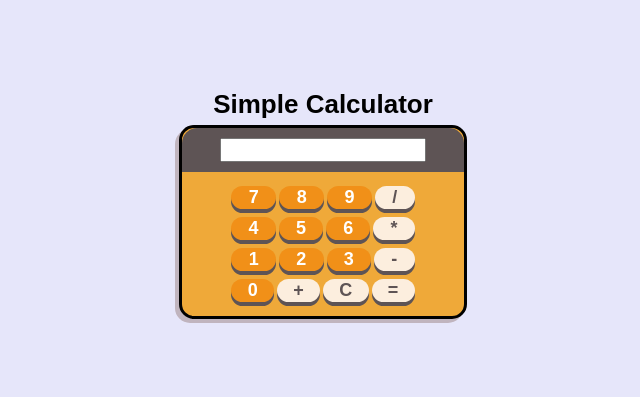
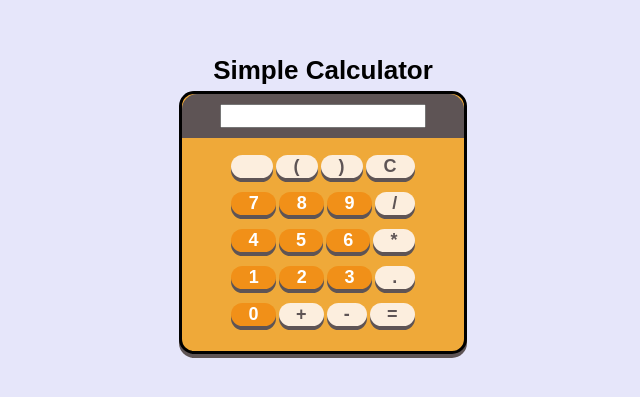
Before and after one commit to mafer-mafer/calculator, a React (Create React App) app: page / in a window 1280 px wide. Shown: the part 109-506 px from the top of the page, without its empty margins (317-957 px from the left). Built offline with nearby package versions, Linux system fonts and the light colour scheme.

Commit message:
calculations and decimals work

```diff
--- a/src/App.css
+++ b/src/App.css
@@ -32,9 +32,10 @@ form {
   display: flex;
   flex-direction: column;
   border: 3px solid #000000;
-  box-shadow: -4px 4px #c0b4be;
+  box-shadow: 0px 4px #5e5455;
   border-radius: 15px;
   background-color: #efa939;
+  padding-bottom: 8px;
   margin-bottom: 200px;
 }
 
@@ -50,6 +51,7 @@ form {
 form input {
   width: 70%;
   font-size: calc(8px + 1vmin);
+  text-align: right;
 }
 
 .buttons-container {
@@ -65,8 +67,8 @@ form input {
   display: flex;
   justify-content: left;
   margin: auto;
-  padding-top: 4px;
-  padding-bottom: 4px;
+  padding-top: 7px;
+  padding-bottom: 7px;
   gap: 2px 3px;
 }
 
--- /dev/null
+++ b/src/Calculations.js
@@ -0,0 +1,65 @@
+export default function calc(string) {
+  let output;
+  let operators = {
+    add: "+",
+    sub: "-",
+    div: "/",
+    mlt: "*",
+  };
+  let parenthesis = {
+    left: "(",
+    right: ")",
+  };
+  //setting the order of operations
+  operators.order = [
+    [operators.mlt],
+    [operators.div],
+    [operators.add],
+    [operators.sub],
+  ];
+
+  for (let i = 0; i < string.length; i++) {
+    if (string[i] === "." && isNaN(string[i - 1])) {
+      string = string.slice(0, i) + "0" + string.slice(i);
+    }
+  }
+  console.log(string);
+  loopThrough(string);
+
+  function loopThrough(string) {
+    let n = operators.order.length;
+
+    for (let i = 0; i < n; i++) {
+      // Checking for operators in between numbers or floats
+      let re = new RegExp(
+        "(\\d+\\.?\\d*)([\\" +
+          operators.order[i].join("\\") +
+          "])(\\d+\\.?\\d*)"
+      );
+      //resetting last index to begin search at index 0
+      re.lastIndex = 0;
+      //  Loop while the specific operator is still existant in string
+      while (re.test(string)) {
+        output = calculate(RegExp.$1, RegExp.$2, RegExp.$3);
+        if (isNaN(output) || !isFinite(output)) return output; // exit early if not a number
+        string = string.replace(re, output); //replace num/operator/num with the output
+      }
+    }
+  }
+
+  function calculate(a, op, b) {
+    //ensuring there is a 0 before the decimals and convert to num
+    a = parseFloat(a);
+    b = parseFloat(b);
+    return op === operators.add
+      ? a + b
+      : op === operators.sub
+      ? a - b
+      : op === operators.div
+      ? a / b
+      : op === operators.mlt
+      ? a * b
+      : "";
+  }
+  return output;
+}
--- a/src/Calculator.js
+++ b/src/Calculator.js
@@ -1,4 +1,5 @@
 import React from "react";
+import calc from "./Calculations";
 
 export class Calculator extends React.Component {
   constructor() {
@@ -12,13 +13,9 @@ export class Calculator extends React.Component {
   }
 
   onChange(e) {
-    let val = e.target.value;
-    let acceptable = "1234567890/+=-C*.()";
-    if (acceptable.includes(val[val.length - 1]) || val === "") {
-      this.setState({
-        expression: val,
-      });
-    }
+    this.setState({
+      expression: e.target.value,
+    });
   }
 
   onClick(e) {
@@ -31,8 +28,19 @@ export class Calculator extends React.Component {
     }
   }
 
-  onSubmit() {
-    //
+  onSubmit(e) {
+    e.preventDefault();
+    //If input has invalid characters, return Invalid
+    const regex = /[^0-9*\/()\-+.\s+]/g;
+    if (regex.test(this.state.expression)) {
+      this.setState({ expression: "Invalid Syntax" });
+    } else if (this.state.expression.length <= 1) {
+      this.setState({ expression: this.state.expression });
+    } else {
+      //Remove spaces from string
+      let cleanString = this.state.expression.replace(/\s+/g, "");
+      this.setState({ expression: calc(cleanString) });
+    }
   }
 
   render() {
@@ -49,6 +57,33 @@ export class Calculator extends React.Component {
           ></input>
         </div>
         <div className="buttons-container">
+          <div className="buttons-row">
+            <button id="non-number">&nbsp;</button>
+            <button
+              value="("
+              type="button"
+              onClick={this.onClick}
+              id="non-number"
+            >
+              (
+            </button>
+            <button
+              value=")"
+              type="button"
+              onClick={this.onClick}
+              id="non-number"
+            >
+              )
+            </button>
+            <button
+              value="C"
+              type="reset"
+              onClick={this.onClick}
+              id="non-number"
+            >
+              C
+            </button>
+          </div>
           <div className="buttons-row">
             <button value="7" type="button" onClick={this.onClick}>
               7
@@ -98,12 +133,12 @@ export class Calculator extends React.Component {
               3
             </button>
             <button
-              value="-"
+              value="."
               type="button"
               onClick={this.onClick}
               id="non-number"
             >
-              -
+              .
             </button>
           </div>
           <div className="buttons-row">
@@ -119,24 +154,17 @@ export class Calculator extends React.Component {
               +
             </button>
             <button
-              value="C"
-              type="reset"
-              onClick={this.onClick}
-              id="non-number"
-            >
-              C
-            </button>
-            <button
-              value=""
+              value="-"
               type="button"
               onClick={this.onClick}
               id="non-number"
             >
+              -
+            </button>
+            <button type="submit" id="non-number">
               =
             </button>
           </div>
-          {/* <button>(</button>
-      <button>)</button> */}
         </div>
       </form>
     );
```
